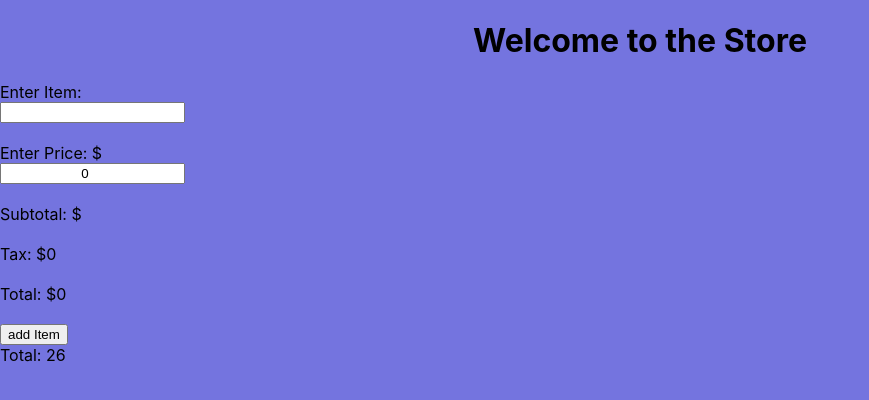
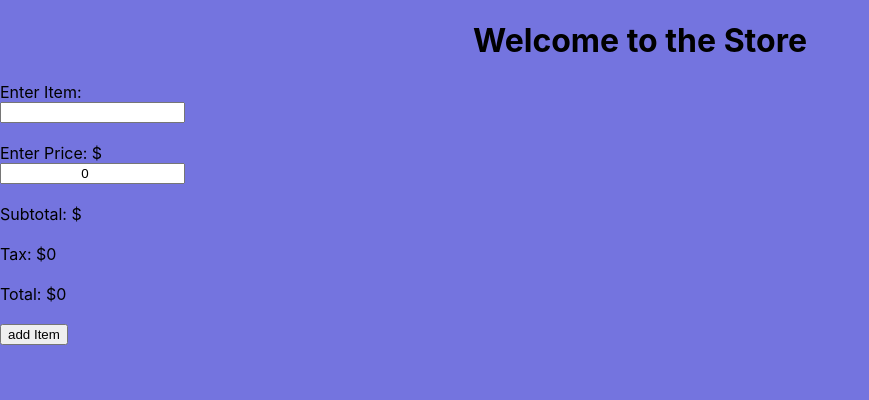
Before and after one commit to mverma45/cashRegister, a React (Create React App) app: page / in a window 1280 px wide. Shown: the top 400 px of the page, without its empty margins (0-869 px from the left). Built offline with nearby package versions, Linux system fonts and the light colour scheme.

Commit message:
pushing up total function

```diff
--- a/src/components/App.js
+++ b/src/components/App.js
@@ -87,8 +87,18 @@ function Items({ items }) {
   })
 }
 
+// work on getting a total.
 function Total({ items }) {
-  return <div>Total: 26</div>
+  // I think this is item because on like 96 it returns an item name, then it will return the Total price so {Total.price}
+  return items.map((item, t) => {
+    return (
+      <div key={t}>
+        {item.name} {Total.price}
+      </div>
+    )
+    // < div > Total: </div >
+  })
+}
 // return items.map((item, d) => {
 //   return (
 //     <div key={d}>
@@ -96,9 +106,8 @@ function Total({ items }) {
 //     </div>
 //   )
 // })
-}
 
-//Subtotal gets the price and enters in substotal
+//Subtotal gets the price and enters in subtotal
 
 // calculates tax
 // takes string 42, then passes it to test2 as an integer then multiplies it by 2 then prints to the console 84 ex. 42 * 2, the 10 in the test2 arguments is the base.
```
Lines whose indentation alone changed are shown as unchanged.
